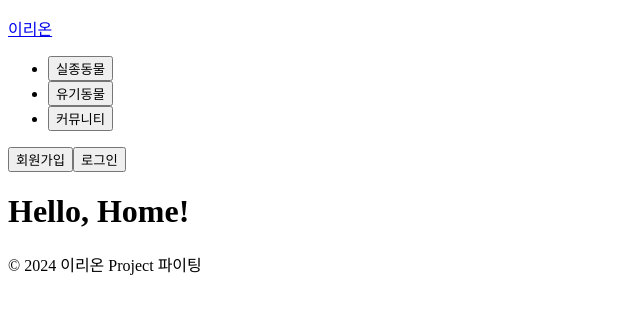
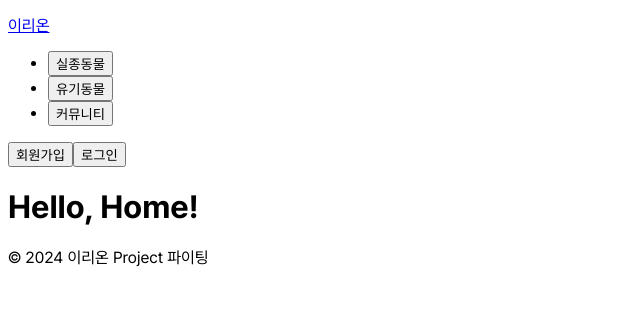
Before and after one commit to UhPoo/ireon-fe, a Next.js app: page / in a window 1280 px wide. Shown: the top 314 px of the page, without its empty margins (0-640 px from the left). Built offline with nearby package versions, Linux system fonts and the light colour scheme.

Commit message:
chore: 프리텐다드 폰트 적용

```diff
--- a/src/app/layout.tsx
+++ b/src/app/layout.tsx
@@ -1,5 +1,13 @@
 import React from "react";
 import "tailwindcss/tailwind.css";
+import localFont from "next/font/local";
+
+const pretendard = localFont({
+  src: "../../public/fonts/PretendardVariable.woff2",
+  display: "swap",
+  weight: "45 920",
+  variable: "--font-pretendard",
+});
 
 export default function RootLayout({
   children,
@@ -7,8 +15,8 @@
   children: React.ReactNode;
 }) {
   return (
-    <html lang="en">
-      <body>{children}</body>
+    <html lang="en" className={`${pretendard.variable}`}>
+      <body className={pretendard.className}>{children}</body>
     </html>
   );
 }
```
Also changed, not shown: public/fonts/PretendardVariable.woff2 (added).
